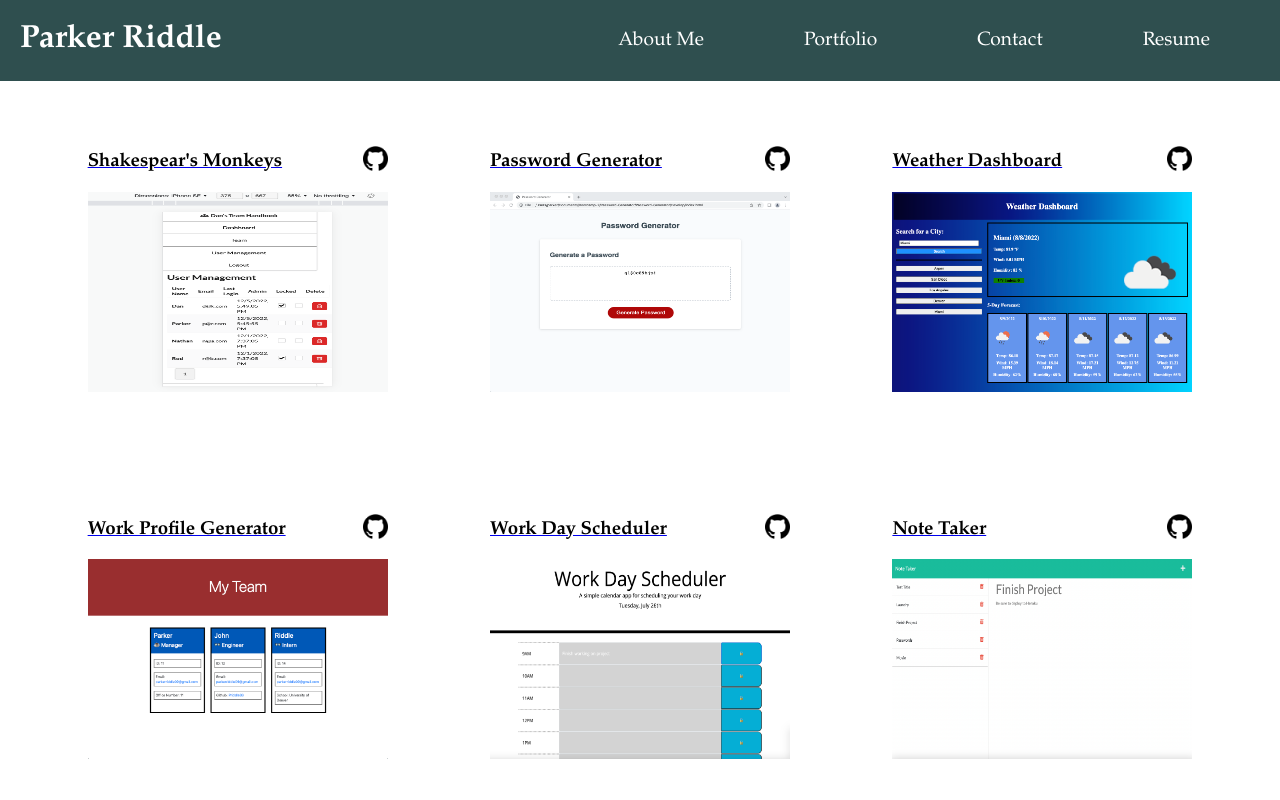
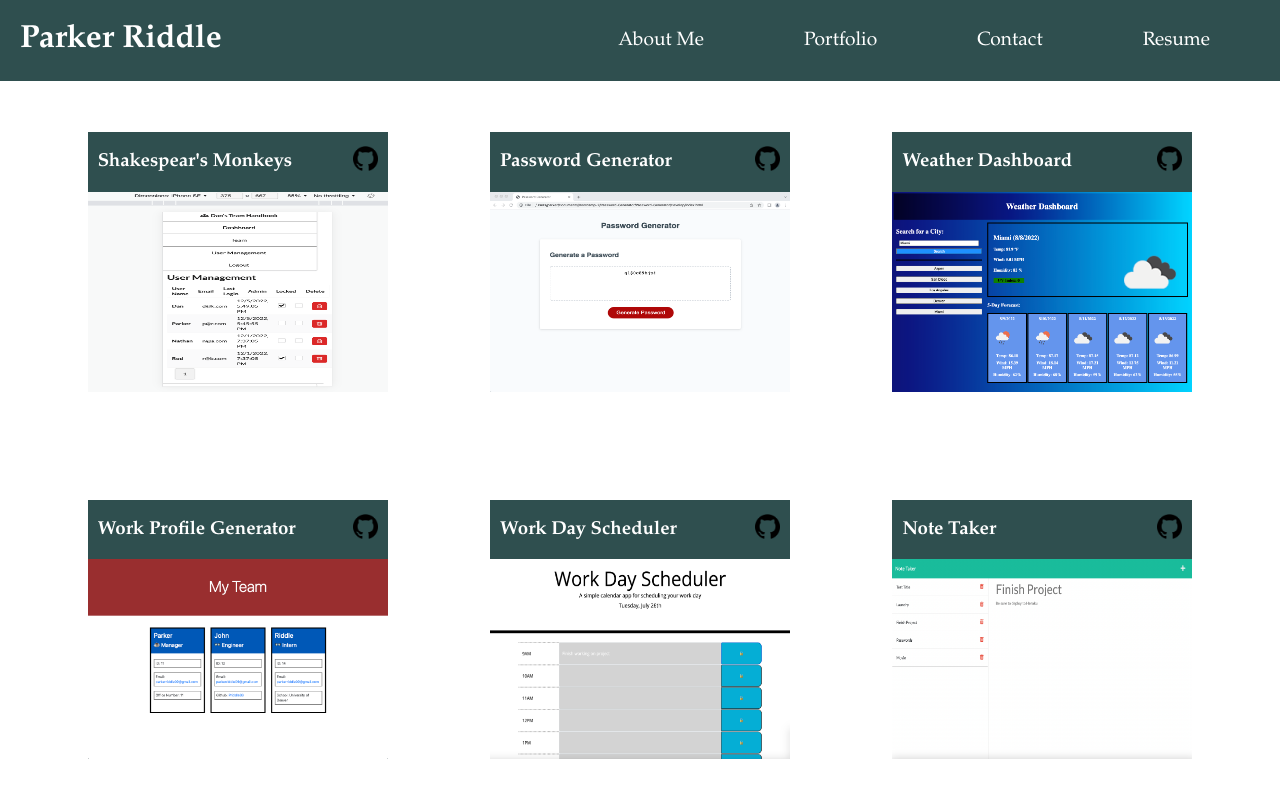
Before and after one commit to Priddle88/Portfolio-Using-React, a React (Create React App) app: page / in a window 1280 px wide. Both pictures are taken after a click on the item "Portfolio". Shown: the top 800 px of the page. Built offline with nearby package versions, Linux system fonts and the light colour scheme.

Commit message:
Added syling to portfolio page and edited profile pic

```diff
--- a/src/App.css
+++ b/src/App.css
@@ -29,6 +29,7 @@
   padding: 0 50px;
   font-size: larger;
   cursor: pointer;
+
 }
 
 .heading li:hover {
@@ -48,8 +49,7 @@
 }
 
 .pic {
-  width: 100px;
-  height: 180px;
+  height: 300px;
   padding: 0 80px;
 }
 
@@ -80,11 +80,11 @@
 }
 
 .lilBlock {
-  padding: 4%;
+  margin: 4%;
 }
 
 .lilBlock h3 {
-  color: black;
+  color: white;
 }
 
 .smApp:hover {
@@ -146,6 +146,7 @@
 
 .proficientBox {
   padding-left: 40px;
+  font-size: larger;
 }
 
 .contactSection {
@@ -234,8 +235,13 @@
   display: flex;
   justify-content: space-between;
   align-items: center;
+  padding: 0 10px;
+  background: darkslategrey;
 }
 
+.portTitle a {
+    text-decoration: none;
+  }
 @media screen and (max-width:550px) {
 
   .wholePage {
```
